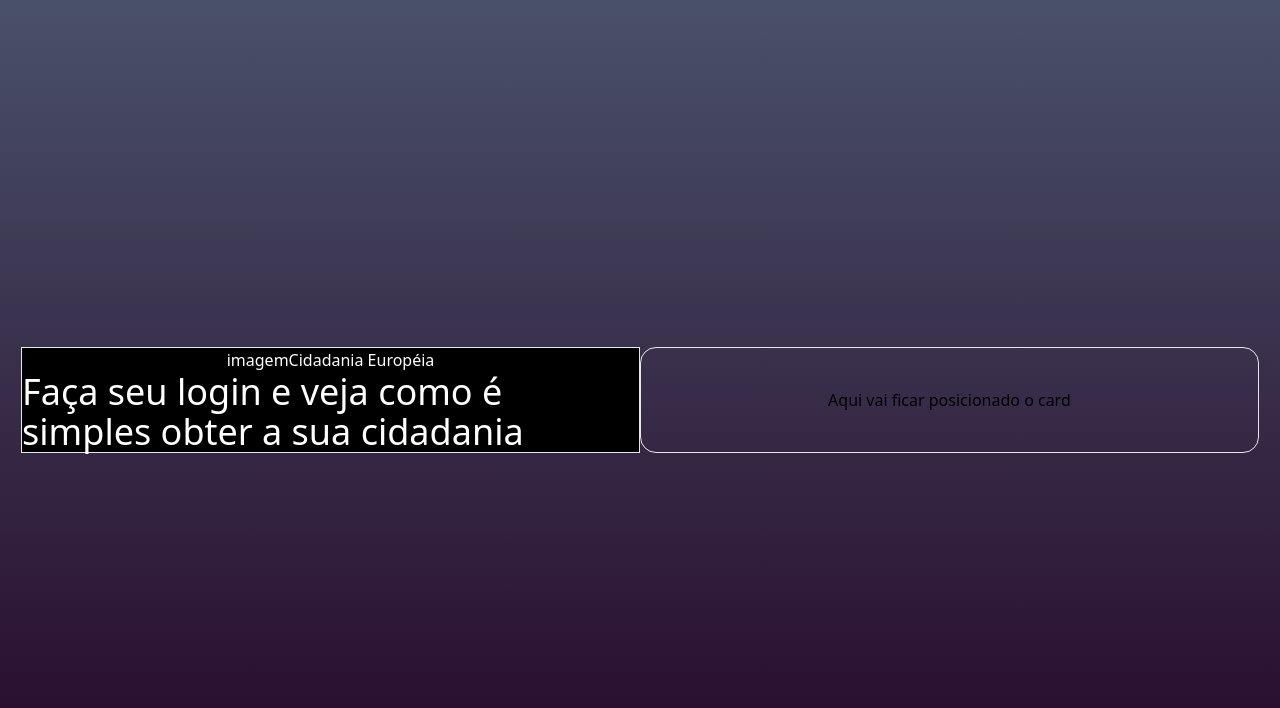
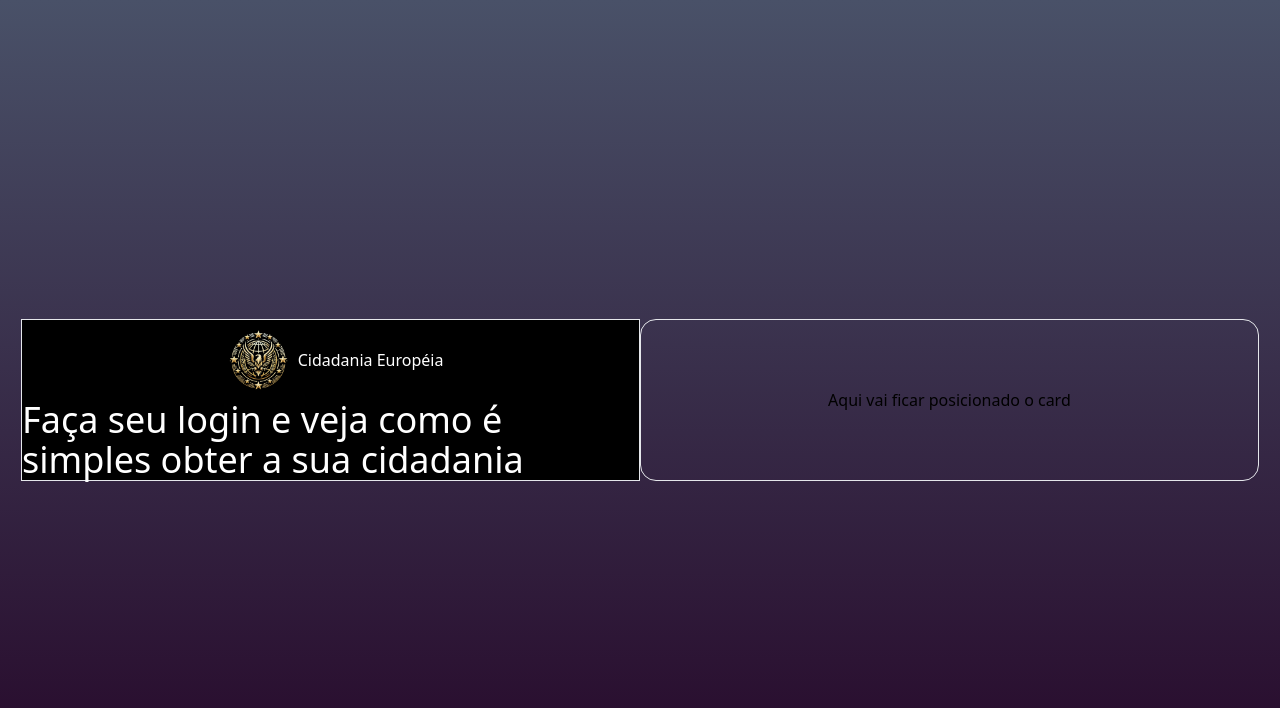
Before and after one commit to raphaelduarte/cidadania-europeia-angular, an Angular app: page /login in a window 1280 px wide. Shown: the top 708 px of the page. Built offline with nearby package versions, Linux system fonts and the light colour scheme.

Commit message:
Adicionar logo na tela de login

```diff
--- a/src/app/components/login/login.component.html
+++ b/src/app/components/login/login.component.html
@@ -2,7 +2,9 @@
     <div class="flex flex-row">
         <div class="flex flex-col items-center justify-center border w-1/2 bg-black">
             <div class="flex flex-row items-center justify-center">
-                <div class="text-white">imagem</div>
+                <div>
+                    <img src="../assets/images/logo.png" alt="Logo" class="w-20 h-20">
+                </div>
                 <div class="text-white">Cidadania Européia</div>
             </div>
             <div class="flex items-center justify-center text-4xl text-white">Faça seu login e veja como é simples obter a sua cidadania</div>
```
Also changed, not shown: src/assets/images/logo.png (added).
